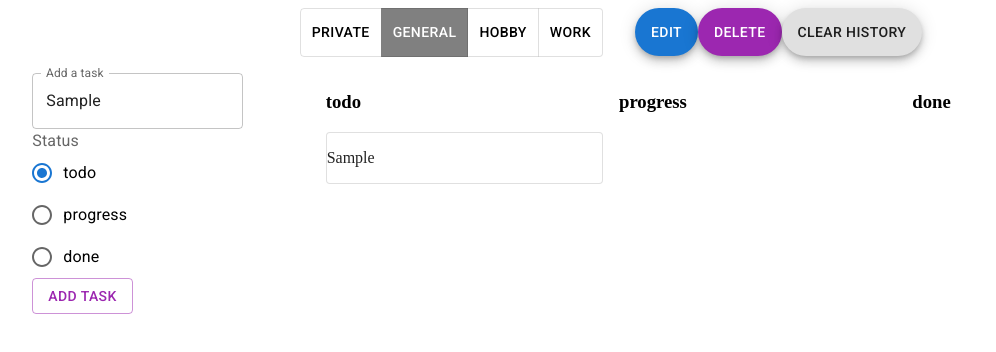
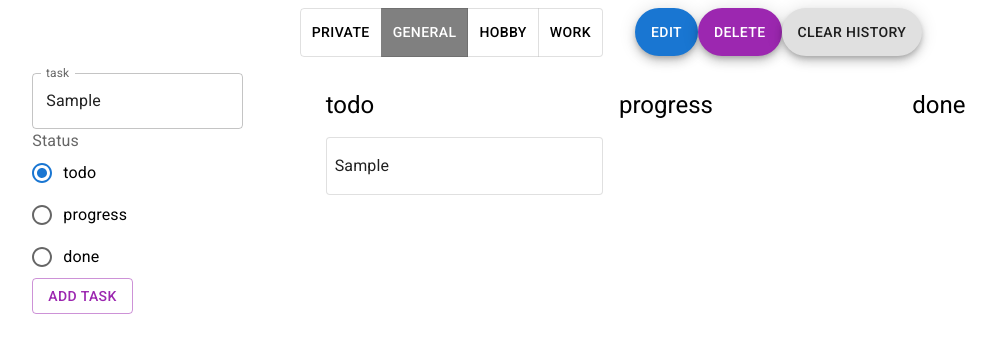
Before and after one commit to patrick-plue/todo_react, a React (Create React App) app: page / in a window 1280 px wide. Both pictures are taken after typing "Sample" into the empty fields and a click on the button "ADD TASK". Shown: the top 352 px of the page, without its empty margins (29-1025 px from the left). Built offline with nearby package versions, Linux system fonts and the light colour scheme.

Commit message:
style list item

```diff
--- a/src/components/Item.jsx
+++ b/src/components/Item.jsx
@@ -1,5 +1,5 @@
 import React, { useState } from 'react';
-import { Paper } from '@mui/material';
+import { Paper, Typography } from '@mui/material';
 
 function Item({ tasks, select, changeTask, task }) {
   const [currentValue, setCurrentValue] = useState();
@@ -11,13 +11,20 @@ function Item({ tasks, select, changeTask, task }) {
   };
 
   return (
-    <Paper variant="outlined" sx={style(task)} onClick={() => select(tasks.id)}>
+    <Paper
+      pg={2}
+      variant="outlined"
+      sx={style(task)}
+      onClick={() => select(tasks.id)}
+    >
       {tasks.edit === true ? (
         <form onSubmit={(event) => changeTask(event, currentValue)}>
           <input onChange={(e) => setCurrentValue(e.target.value)}></input>
         </form>
       ) : (
-        <p className="mainTask">{tasks.text}</p>
+        <Typography mt={2} mb={2} ml={1} align="left">
+          {tasks.text}
+        </Typography>
       )}
     </Paper>
   );
--- a/src/components/List.jsx
+++ b/src/components/List.jsx
@@ -1,13 +1,21 @@
 import React from 'react';
 import Item from './Item';
 import { v4 as uuidv4 } from 'uuid';
+import { Typography, Tooltip, Card } from '@mui/material';
 
 function List({ title, tasks, select, changeProgressStatus, changeTask }) {
   return (
-    <div className="listContainer">
-      <h3 className="listTitle" onClick={() => changeProgressStatus(title)}>
-        {title}
-      </h3>
+    <div>
+      <Typography
+        variant="h5"
+        component="h5"
+        mb={2}
+        mt={2}
+        onClick={() => changeProgressStatus(title)}
+      >
+        {title}{' '}
+      </Typography>
+
       {tasks.map((task) => (
         <Item
           tasks={task}
--- a/src/components/Sidebar.jsx
+++ b/src/components/Sidebar.jsx
@@ -27,7 +27,7 @@ function Sidebar({
         <Box>
           <TextField
             id="outlined-basic"
-            label="Add a task"
+            label="task"
             variant="outlined"
             onChange={(event) => setNewTask(event.target.value)}
           />
```
